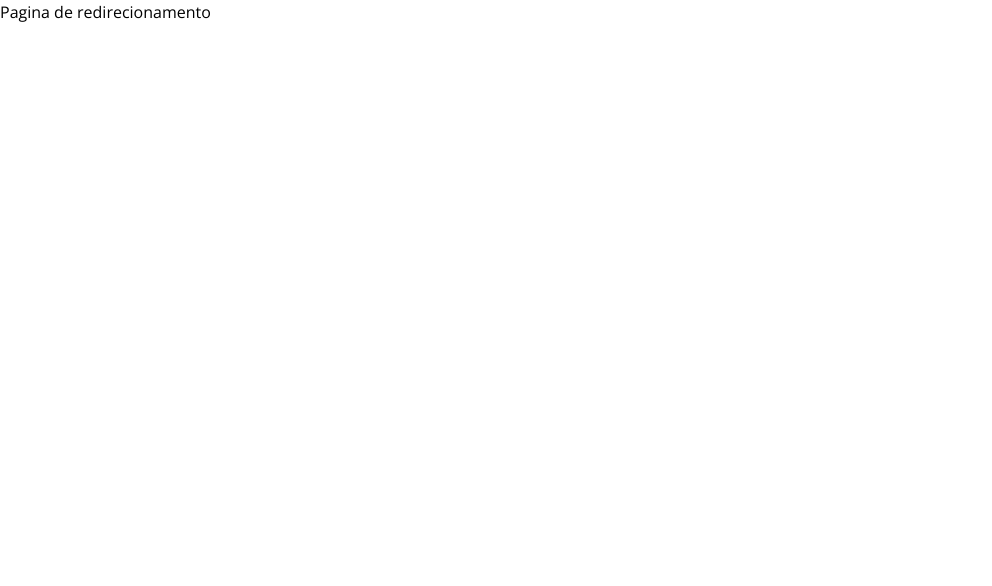
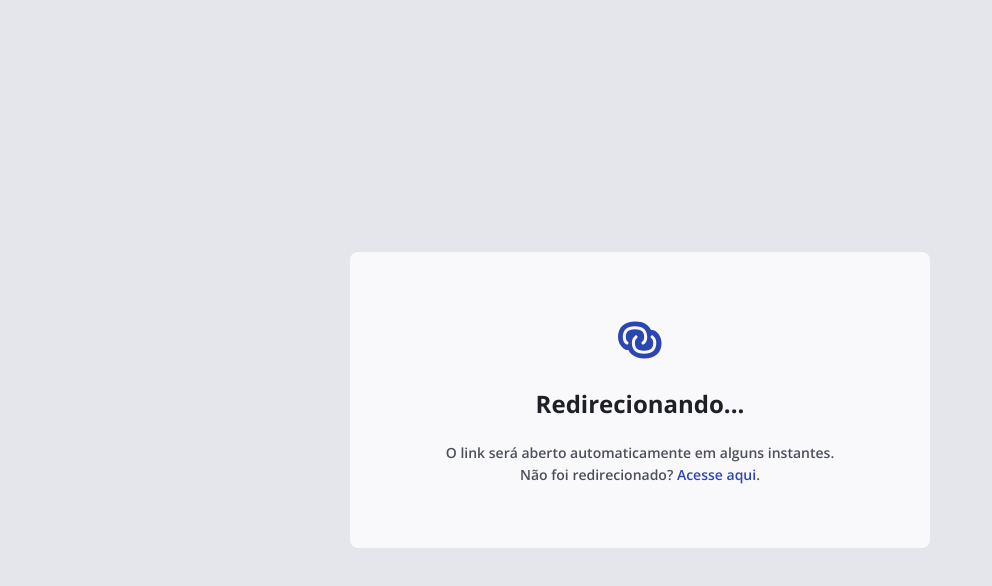
Before and after one commit to gabriel-78/url-shortener, a React (Vite) app in the folder web/: page /links/1 in a window 1280 px wide. Shown: the top 586 px of the page, without its empty margins (0-992 px from the left). Built offline with nearby package versions, Linux system fonts and the light colour scheme.

Commit message:
Feat(EU-015): Add Redirect page

```diff
--- a/web/src/pages/Redirect/index.tsx
+++ b/web/src/pages/Redirect/index.tsx
@@ -1,5 +1,27 @@
+import LogoIcon from '../../assets/Logo_Icon.svg';
+
 function Redirect() {
-  return <div>Pagina de redirecionamento</div>;
+  return (
+    <div className="flex bg-gray-200 w-full h-dvh items-center justify-center">
+      <section className="flex px-12 py-16 rounded-lg flex-col bg-gray-100 gap-6 h-fit max-w-[36.25rem] w-full items-center mx-3">
+        <figure className="flex [&>img]:size-12">
+          <img src={LogoIcon} alt="Ícone do brev.ly" />
+        </figure>
+
+        <strong className="text-xl text-gray-600">Redirecionando...</strong>
+
+        <div className="flex flex-col gap-1">
+          <small className="text-md text-center text-gray-500">
+            O link será aberto automaticamente em alguns instantes.
+          </small>
+
+          <small className="text-md text-center text-gray-500">
+            Não foi redirecionado? <strong className="text-md text-blue-base">Acesse aqui</strong>.
+          </small>
+        </div>
+      </section>
+    </div>
+  );
 }
 
 export default Redirect;
```
